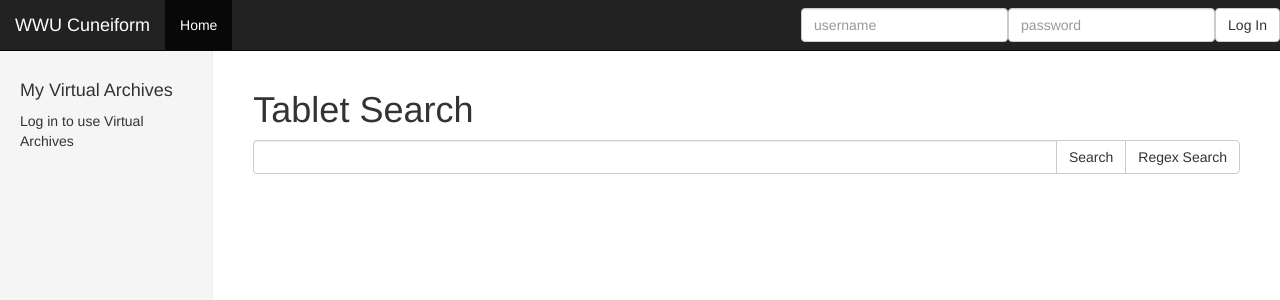
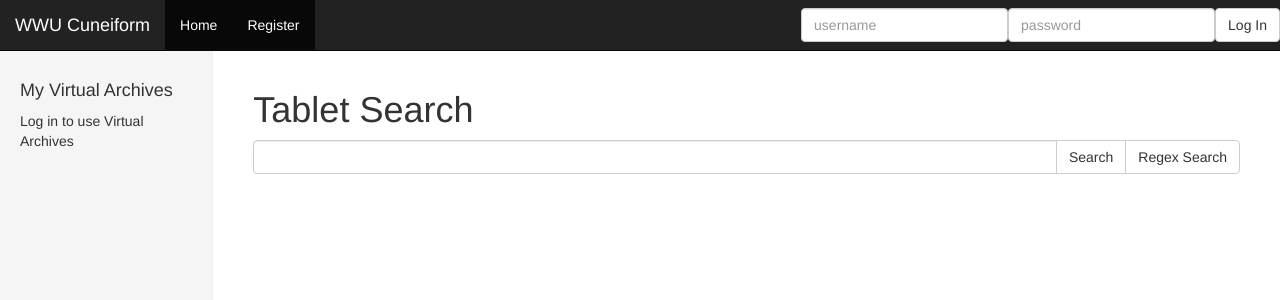
Before and after one commit to houngj/wwucsseniorprojectcuneiform, a PHP site: page / in a window 1280 px wide. Shown: the top 300 px of the page. Run offline with PHP 8.4, Linux system fonts and the light colour scheme; some libraries are stand-ins or nearby versions.

Commit message:
Modified to add link to Register page.

```diff
--- a/site/index.php
+++ b/site/index.php
@@ -69,6 +69,9 @@ if (isset($_GET['page']) && ctype_digit($_GET['page']) && $_GET['page'] > 0) {
                     <a class="navbar-brand" href="index.php">WWU Cuneiform</a>
                     <ul class="nav navbar-nav">
                         <li class="active"><a href="index.php">Home</a></li>
+                        <?php if (! User::isLoggedIn()) { ?>
+                            <li class="active"><a href="register.php">Register</a></li>
+                        <?php } ?>
                     </ul>
                 </div>
                 <div class="navbar-collapse collapse">
```
